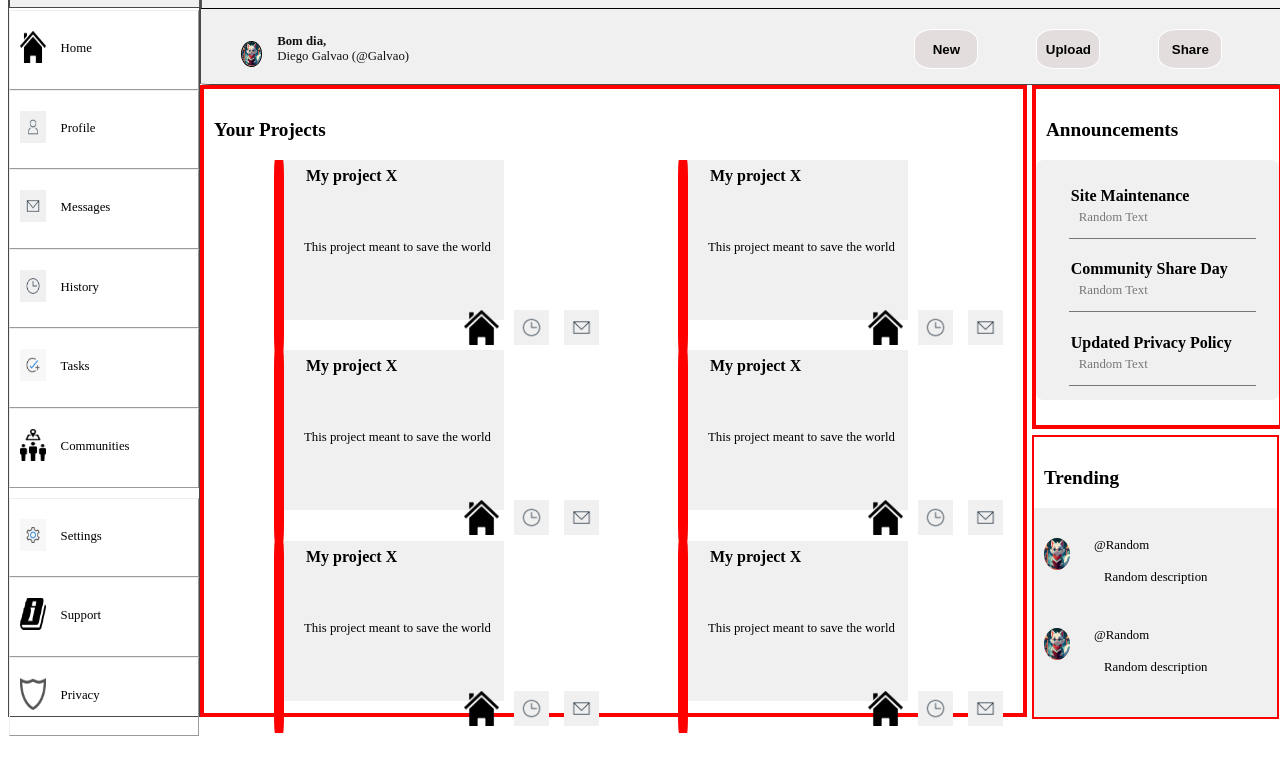
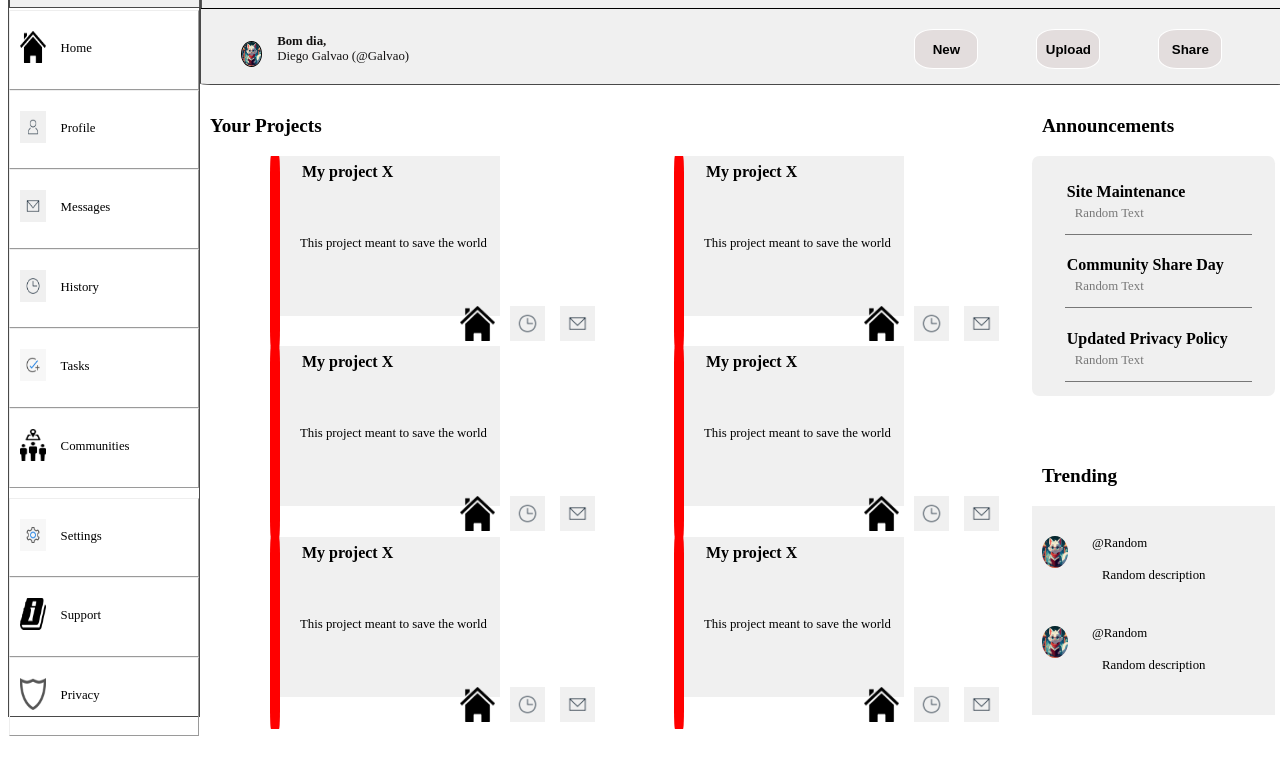
Before and after one commit to Diego-Aesir/AdminDashboard, a plain HTML site: page index.html in a window 1280 px wide. Shown: the part 83-842 px from the top of the page. Drawn offline with Linux system fonts and the light colour scheme.

Commit message:
Erased those border lines.

```diff
--- a/styles.css
+++ b/styles.css
@@ -187,7 +187,6 @@ img {
     grid-row: 1/3;
     height: 78vh;
     width: 64vw;
-    border: 4px solid red;
 }
 
 #projects > p {
@@ -203,7 +202,7 @@ img {
     grid-template-rows: repeat(auto, 100px);
     gap: 20px;
     padding-left: 70px;
-    overflow-y: scroll;
+    overflow-y: auto;
 }
 
 #main_panel .projectX {
@@ -231,7 +230,7 @@ img {
     width: 16vw;
     word-wrap: break-word;
     margin-left: 30px;
-    overflow-y: scroll;
+    overflow-y: auto;
 }
 
 .projectX .options {
@@ -252,7 +251,6 @@ img {
 #announcements {
     height: 42vh;
     width: 19vw;
-    border: 4px solid red;
 }
 
 #announcements > p {
@@ -298,7 +296,6 @@ img {
     height: 35vh;
     width: 19vw;
     margin-top: 30px;
-    border: 2px solid red;
     overflow: auto;
 }
 
@@ -314,7 +311,7 @@ img {
     display: flex;
     flex-direction: column;
     background-color: rgba(161, 161, 161, 0.164);
-    overflow-y: scroll;
+    overflow-y: auto;
     overflow-x: hidden;
     margin-bottom: 10px;
 }
@@ -346,5 +343,5 @@ img {
     margin-top: 0px;
     grid-column: 2/2;
     word-wrap: break-word;
-    overflow-y: scroll;
+    overflow-y: auto;
 }
```
